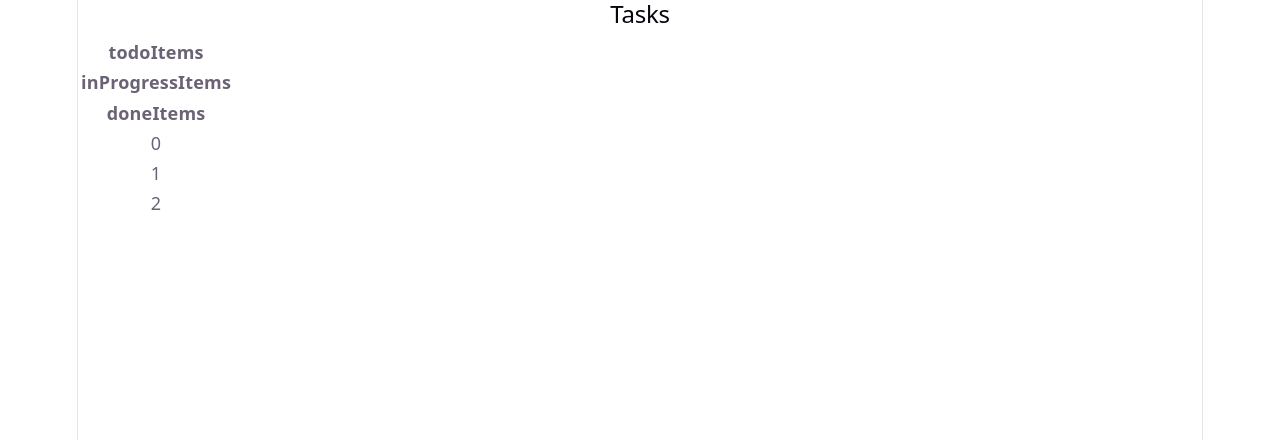
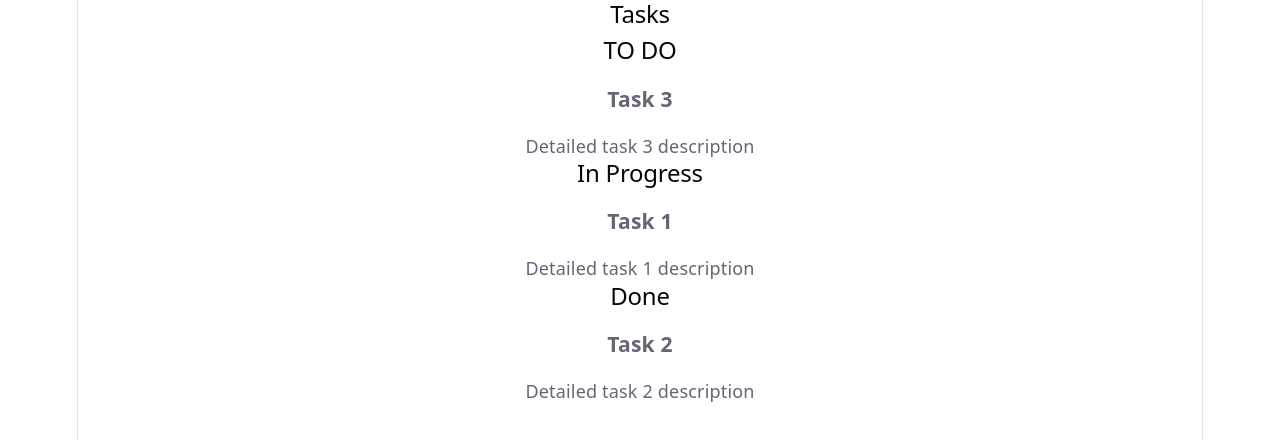
Before and after one commit to yemisssy/justworks-codesignal-prep, a React (Vite) app in the folder FRONTEND/codesignal-task-board/: page / in a window 1280 px wide. Shown: the top 440 px of the page. Built offline with nearby package versions, Linux system fonts and the light colour scheme.

Commit message:
updated columns rendering

```diff
--- a/FRONTEND/codesignal-task-board/src/App.jsx
+++ b/FRONTEND/codesignal-task-board/src/App.jsx
@@ -4,30 +4,40 @@ import "./App.css";
 import { data } from "./mockData.js";
 
 function App() {
-  const [count, setCount] = useState(0);
   // I'mm geting stuck on the syntax to map, but I know I want to map data into different columns
   // I looked up the syntax
   // Creating teh table was confusing
-  console.log(Object.keys(data));
+
+  //TO:DO => Create enums and use the enums to check what column header should be dynamically
+  //Or constant object since I am using JS not TS
+  const ColumnStatus = {
+    todoItems: "TO DO",
+    inProgressItems: "In Progress",
+    doneItems: "Done",
+  };
+
+  console.log("key", Object.keys(data));
+  console.log("entries", Object.entries(data));
   return (
     <div className="board">
-      <h2 className="board_title">Tasks</h2>
-      <table>
-        <thead>
-          {Object.keys(data).map((key) => (
-            <tr key={key}>
-              <th>{key}</th>
-            </tr>
-          ))}
-        </thead>
-        <tbody>
-          {Object.entries(data).map((key, value) => (
-            <tr key={key}>
-              <td>{value}</td>
-            </tr>
-          ))}
-        </tbody>
-      </table>
+      <h2 className="board__title">Tasks</h2>
+      <div className="board__columns">
+        {Object.entries(data).map((item, index) => (
+          <div className="column" key={item[0]}>
+            <h2 className="column__title">
+              {item[0] in ColumnStatus ? ColumnStatus[item[0]] : item[0]}
+            </h2>
+            <div className="column__cards">
+              {item[1].map((task, index) => (
+                <div className="card" key={index}>
+                  <h3 className="card__title">{task.title}</h3>
+                  <p className="card__description">{task.description}</p>
+                </div>
+              ))}
+            </div>
+          </div>
+        ))}
+      </div>
     </div>
   );
 }
```
